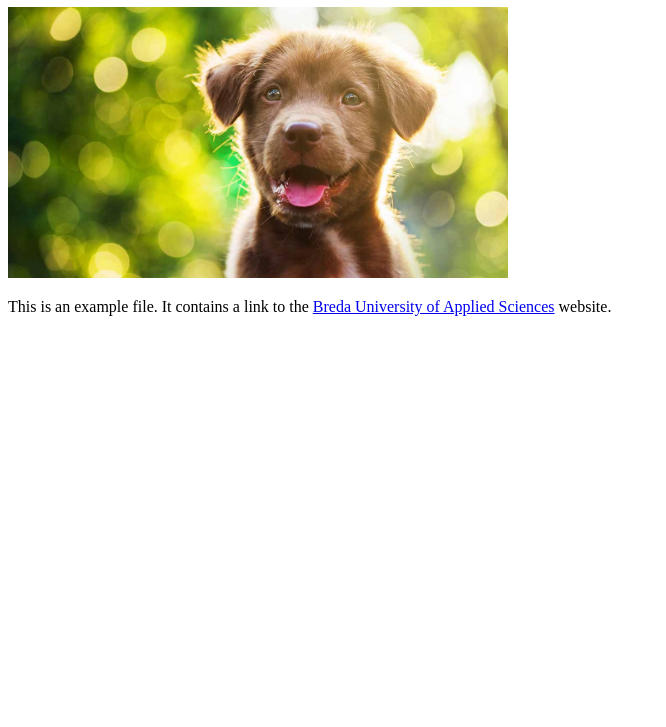
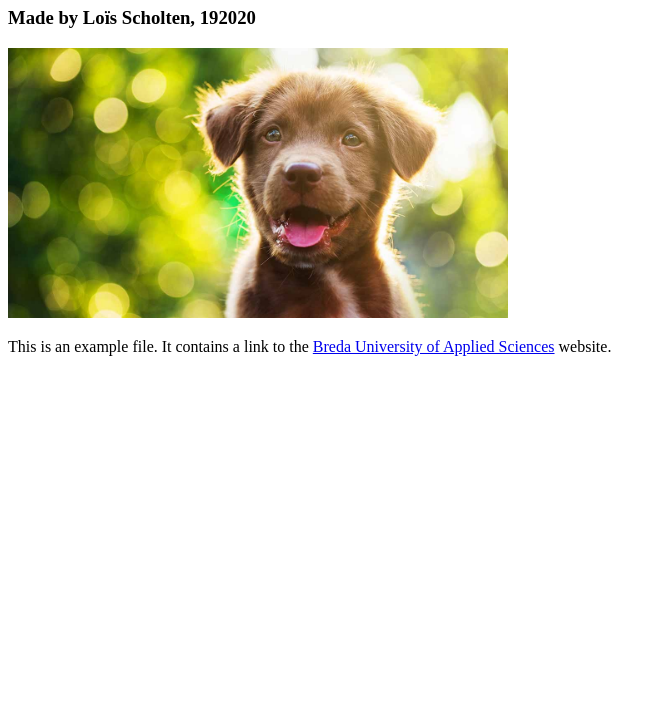
Before and after one commit to ElenaBalaita/prj4-chapter-4, a plain HTML site: page index.html in a window 1280 px wide. Shown: the part 73-800 px from the top of the page, without its empty margins (0-666 px from the left). Drawn offline with Linux system fonts and the light colour scheme.

Commit message:
Written my name in h3

```diff
--- a/index.html
+++ b/index.html
@@ -7,6 +7,7 @@
 
 <body>
 	<h1>Dogs</h1>
+	<h3>Made by Loïs Scholten, 192020</h3>
 	<img src="images/dog.jpg" width="500" alt="A dog"/>
 	<p>This is an example file. It contains a link to the <a href="https://www.buas.nl/" target="_blank">Breda University of Applied Sciences</a> website.</p>
 </body>
```
